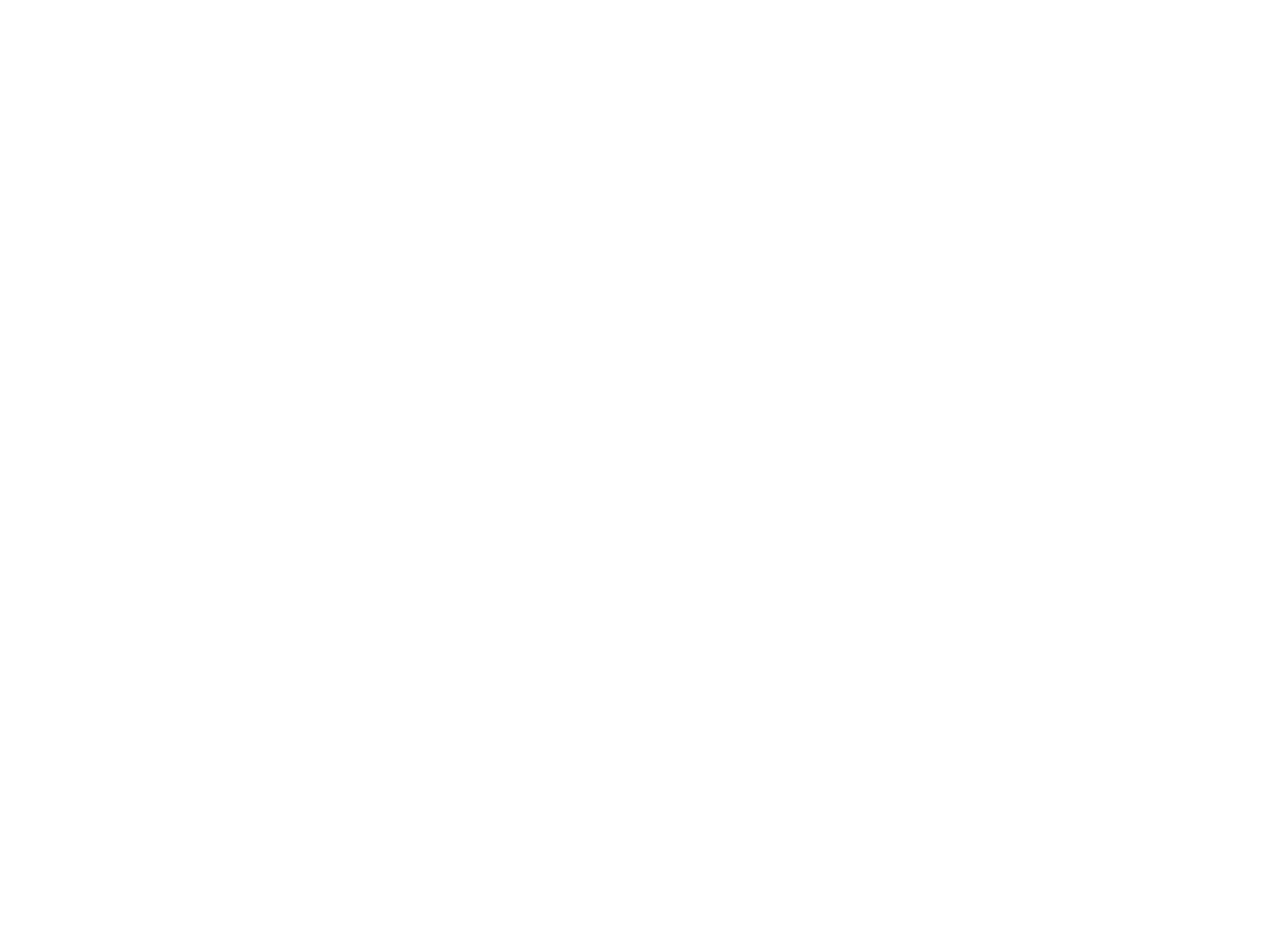
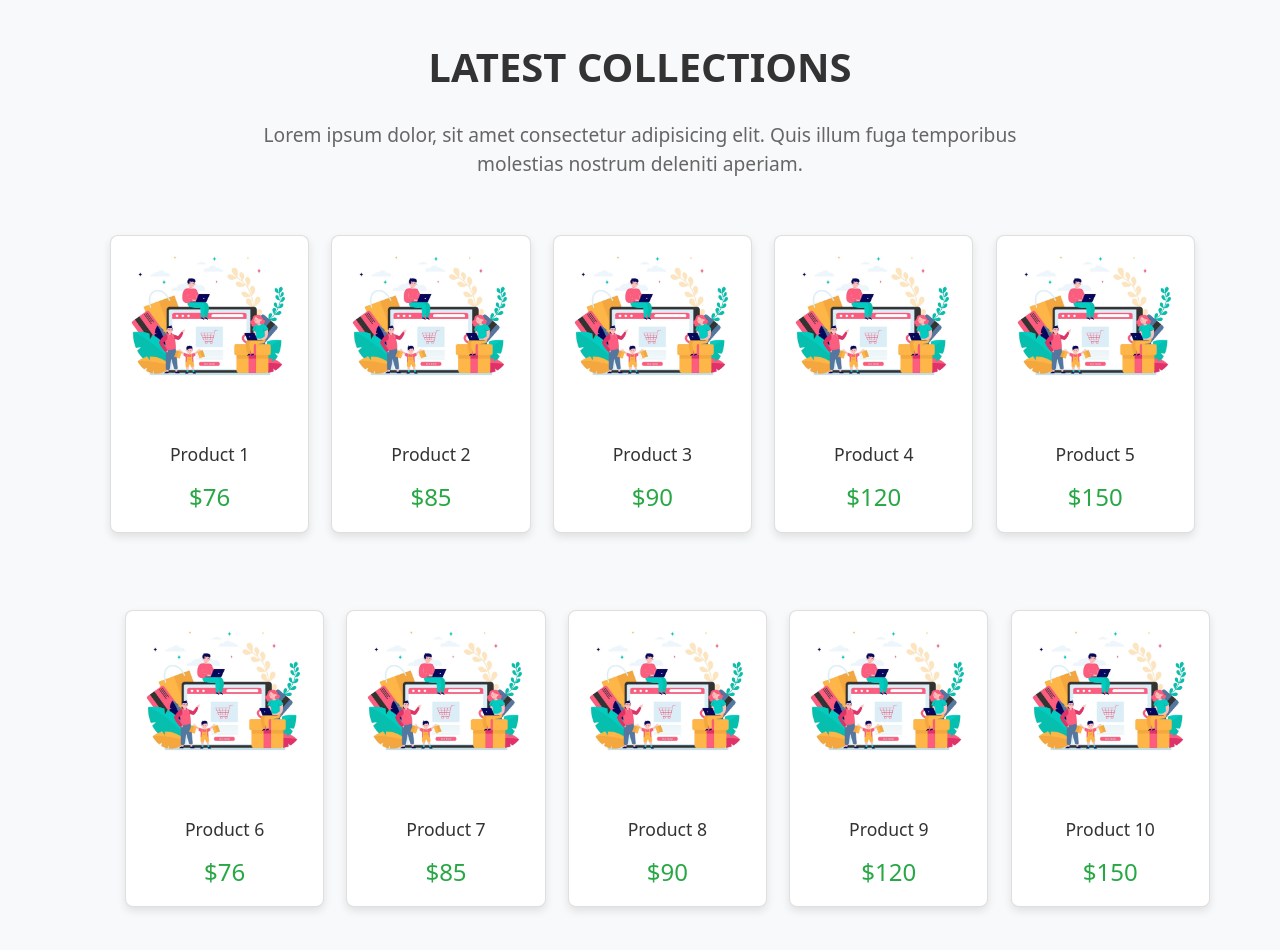
Before and after one commit to zaheerabbasdev/Ecommerce-website, a React (Vite) app: page / in a window 1280 px wide. Shown: the part 880-1830 px from the top of the page. Before the commit the page ends 863 px from the top, so only its background shows below. Built offline with nearby package versions, Linux system fonts and the light colour scheme.

Commit message:
add the collection section

```diff
--- a/src/App.jsx
+++ b/src/App.jsx
@@ -1,12 +1,11 @@
 import Navbar from "./Components/Navbar";
+import Collection from "./Components/Collection";
+
 function App() {
   return (
     <div>
       <Navbar />
-
-
-
-
+      <Collection />
     </div>
   );
 }
--- /dev/null
+++ b/src/Components/Cards.jsx
@@ -0,0 +1,16 @@
+import React from 'react';
+import './Cards.css'; // Ensure this path is correct
+
+const Cards = ({ image, title, price }) => {
+  return (
+    <div className="card-body">
+      <div className="card">
+        <img src={image} alt={title} className="img-fluid" />
+        <p>{title}</p>
+        <h4>{price}</h4>
+      </div>
+    </div>
+  );
+};
+
+export default Cards;
--- a/src/Components/Collection.css
+++ b/src/Components/Collection.css
@@ -0,0 +1,114 @@
+/* General Styles */
+.collection-section {
+  padding: 60px 0;
+  background-color: #f8f9fa; /* Light background for contrast */
+}
+
+.collection-section .heading {
+  text-align: center;
+  margin-bottom: 30px;
+}
+
+.collection-section .heading h1 {
+  font-size: 2.5rem;
+  font-weight: bold;
+  color: #333;
+  margin-bottom: 15px;
+}
+
+.collection-section .paragraph p {
+  font-size: 1.2rem;
+  color: #666;
+  text-align: center;
+  margin-bottom: 40px;
+  max-width: 800px;
+  margin-left: auto;
+  margin-right: auto;
+}
+
+/* Card Styles */
+.collection-section .card-body {
+  margin-bottom: 30px; /* Adjusted margin for better spacing */
+  transition: transform 0.3s ease, box-shadow 0.3s ease;
+}
+
+.collection-section .card {
+  background-color: #fff;
+  border-radius: 8px;
+  overflow: hidden;
+  box-shadow: 0 4px 8px rgba(0, 0, 0, 0.1); /* Default shadow */
+  text-align: center;
+  padding: 20px;
+  transition: transform 0.3s ease, box-shadow 0.3s ease;
+  width: 125%;
+}
+
+/* Hover Effect for Card */
+
+/* Image Styles */
+.collection-section .card img {
+  width: 100%; /* Ensure the image spans the full width of the card */
+  height: auto; /* Maintain aspect ratio */
+  object-fit: cover; /* Ensure the image covers the container */
+  transition: transform 0.3s ease; /* Add transition for smooth scaling */
+  position: relative;
+  top: 0;
+  left: -2px;
+}
+
+/* Optional: If you want to make the image larger on hover */
+.collection-section .card:hover img {
+  transform: scale(1.1); /* Slightly enlarge the image on hover */
+}
+
+
+/* Card Text */
+.collection-section .card p {
+  font-size: 1.1rem;
+  color: #333;
+  margin: 15px 0;
+}
+
+.collection-section .card h4 {
+  font-size: 1.5rem;
+  color: #28a745; /* Price color */
+  margin: 0;
+}
+
+/* Responsive Layout */
+.collection-section .row {
+  display: flex;
+  flex-wrap: wrap;
+  margin: -7.5px; /* Adjust negative margin to balance the padding */
+}
+
+.collection-section .col-md-2 {
+  flex: 0 0 calc(20% - 15px); /* Subtract gap value */
+  max-width: calc(20% - 15px); /* Subtract gap value */
+  padding: 7.5px; /* Adjust padding to account for gap */
+}
+
+.collection-section .col-md-2 + .col-md-2 {
+  margin-left: 15px; /* Adjust gap between cards */
+}
+
+@media (max-width: 992px) {
+  .collection-section .col-md-2 {
+    flex: 0 0 calc(25% - 15px); /* Adjusted for 4 cards per row */
+    max-width: calc(25% - 15px); /* Adjusted for 4 cards per row */
+  }
+}
+
+@media (max-width: 768px) {
+  .collection-section .col-md-2 {
+    flex: 0 0 calc(50% - 15px); /* Adjusted for 2 cards per row */
+    max-width: calc(50% - 15px); /* Adjusted for 2 cards per row */
+  }
+}
+
+@media (max-width: 576px) {
+  .collection-section .col-md-2 {
+    flex: 0 0 100%; /* 1 card per row on very small screens */
+    max-width: 100%;
+  }
+}
--- a/src/Components/Collection.jsx
+++ b/src/Components/Collection.jsx
@@ -0,0 +1,47 @@
+// Collection.jsx
+import React from "react";
+import "./Collection.css";
+import Cards from "./Cards"; // Correct import
+import image from "../assets/images/ecommerce.webp";
+
+const Collection = () => {
+  const cardData = [
+    { image: image, title: "Product 1", price: "$76" },
+    { image: image, title: "Product 2", price: "$85" },
+    { image: image, title: "Product 3", price: "$90" },
+    { image: image, title: "Product 4", price: "$120" },
+    { image: image, title: "Product 5", price: "$150" },
+    { image: image, title: "Product 6", price: "$76" },
+    { image: image, title: "Product 7", price: "$85" },
+    { image: image, title: "Product 8", price: "$90" },
+    { image: image, title: "Product 9", price: "$120" },
+    { image: image, title: "Product 10", price: "$150" },
+
+
+  ];
+
+  return (
+    <div className="collection-section" id="collection">
+      <div className="container">
+        <div className="heading">
+          <h1>LATEST COLLECTIONS</h1>
+        </div>
+        <div className="paragraph">
+          <p>
+            Lorem ipsum dolor, sit amet consectetur adipisicing elit. Quis
+            illum fuga temporibus molestias nostrum deleniti aperiam.
+          </p>
+        </div>
+        <div className="row">
+          {cardData.map((card, index) => (
+            <div className="col-md-2" key={index}>
+              <Cards image={card.image} title={card.title} price={card.price} />
+            </div>
+          ))}
+        </div>
+      </div>
+    </div>
+  );
+};
+
+export default Collection;
```
Also changed, not shown: src/Components/Cards.css (added).
